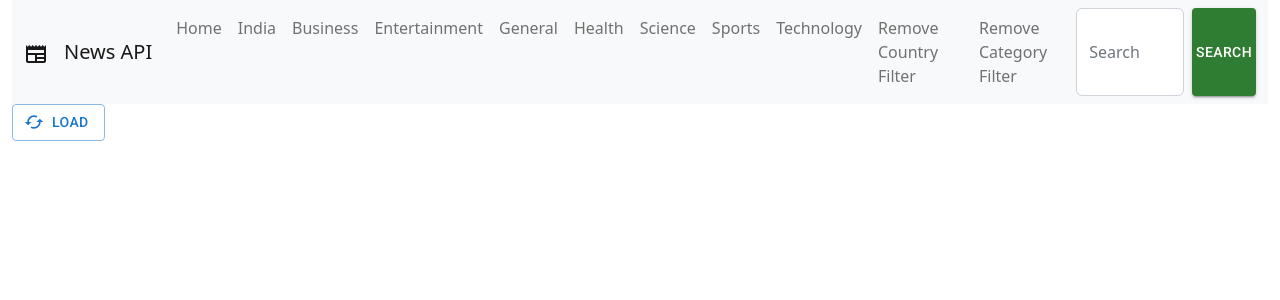
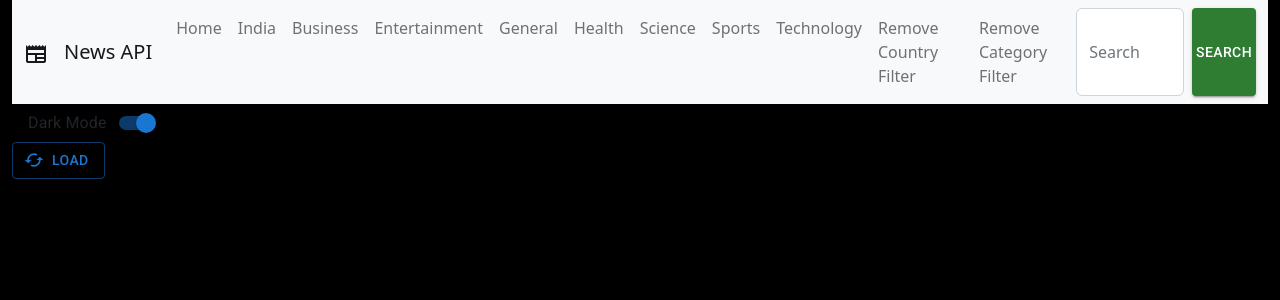
Before and after one commit to AmuthesWaran/News-API-Explore, a React (Create React App) app: page / in a window 1280 px wide. Shown: the top 300 px of the page. Built offline with nearby package versions, Linux system fonts and the light colour scheme.

Commit message:
dark mode added

```diff
--- a/src/components/Dashboard.jsx
+++ b/src/components/Dashboard.jsx
@@ -11,6 +11,8 @@ import axios from 'axios';
 import DisplayCard from './DisplayCard';
 import { Col, Row } from 'react-bootstrap';
 import { v4 as uuidv4 } from 'uuid';
+import { Switch, FormControlLabel } from '@mui/material';
+import { useEffect } from 'react';
 
 const Dashboard = () => {
 
@@ -30,7 +32,22 @@ const Dashboard = () => {
     const [category, setCategory] = useState('')
     const [news, setNews] = useState([])
     const [readlaterdb, setReadlaterdb] = useState([]);
+    const [mode, setMode] = useState('black')
 
+    function switchMode(e) {
+        // console.log(e.target.checked)
+        if (!e.target.checked) {
+            setMode('white')
+        }
+        else {
+            setMode('black')
+        }
+    }
+
+    useEffect(() => {
+        // change background color with a random color
+        document.body.style.background = mode;
+    });
     // console.log(searchText);
     // var date = "2022-09-30T11:49:49Z"
     // date.search("T")
@@ -126,6 +143,20 @@ const Dashboard = () => {
                     </Navbar.Collapse>
                 </Container>
             </Navbar>
+            <FormControlLabel
+                value="start"
+                control={
+                    <Switch
+
+                        defaultChecked
+                        onChange={switchMode}
+                        inputProps={{ 'aria-label': 'controlled' }}
+                    />
+                }
+                label="Dark Mode"
+                labelPlacement="start"
+            />
+            <br />
             <Button variant="outlined" startIcon={<CachedIcon />} onClick={LoadNews} >
                 Load
             </Button>
```
Also changed, not shown: src/reportWebVitals.js (deleted, +0 -13 lines).
